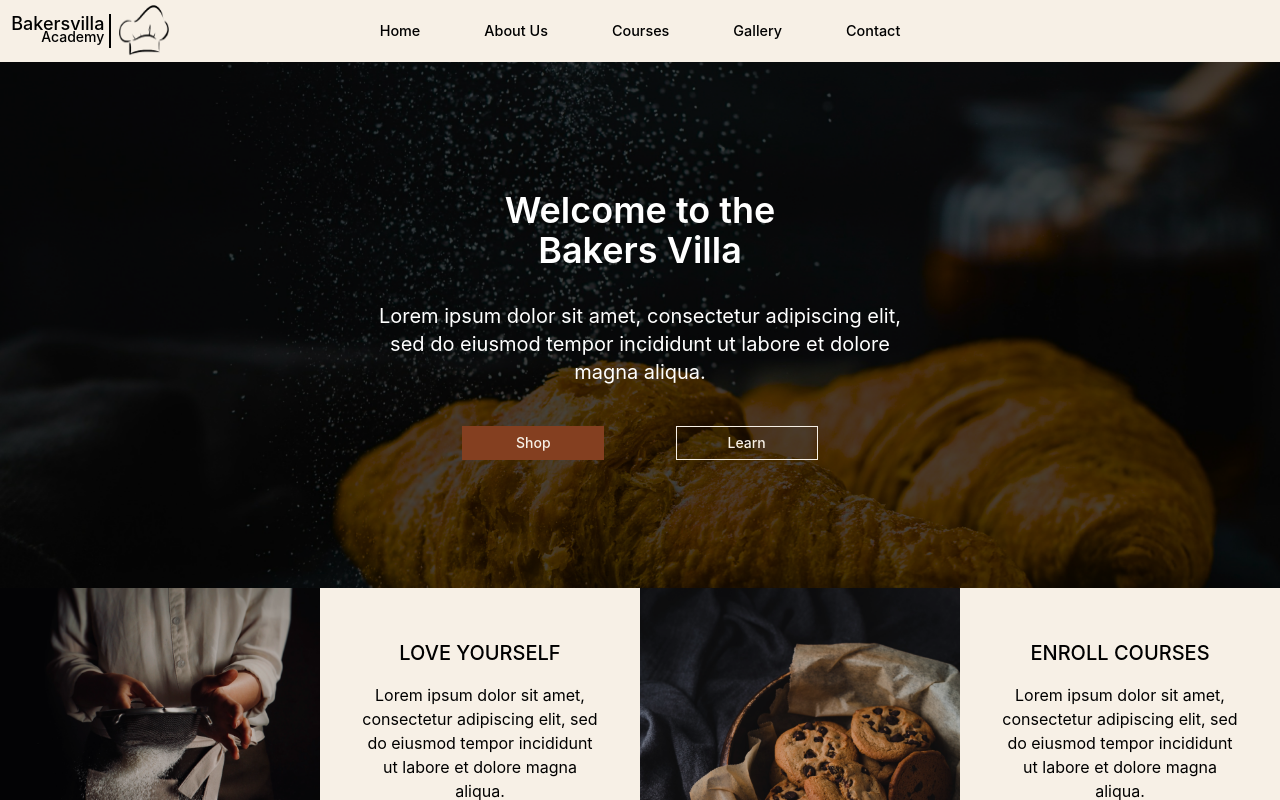
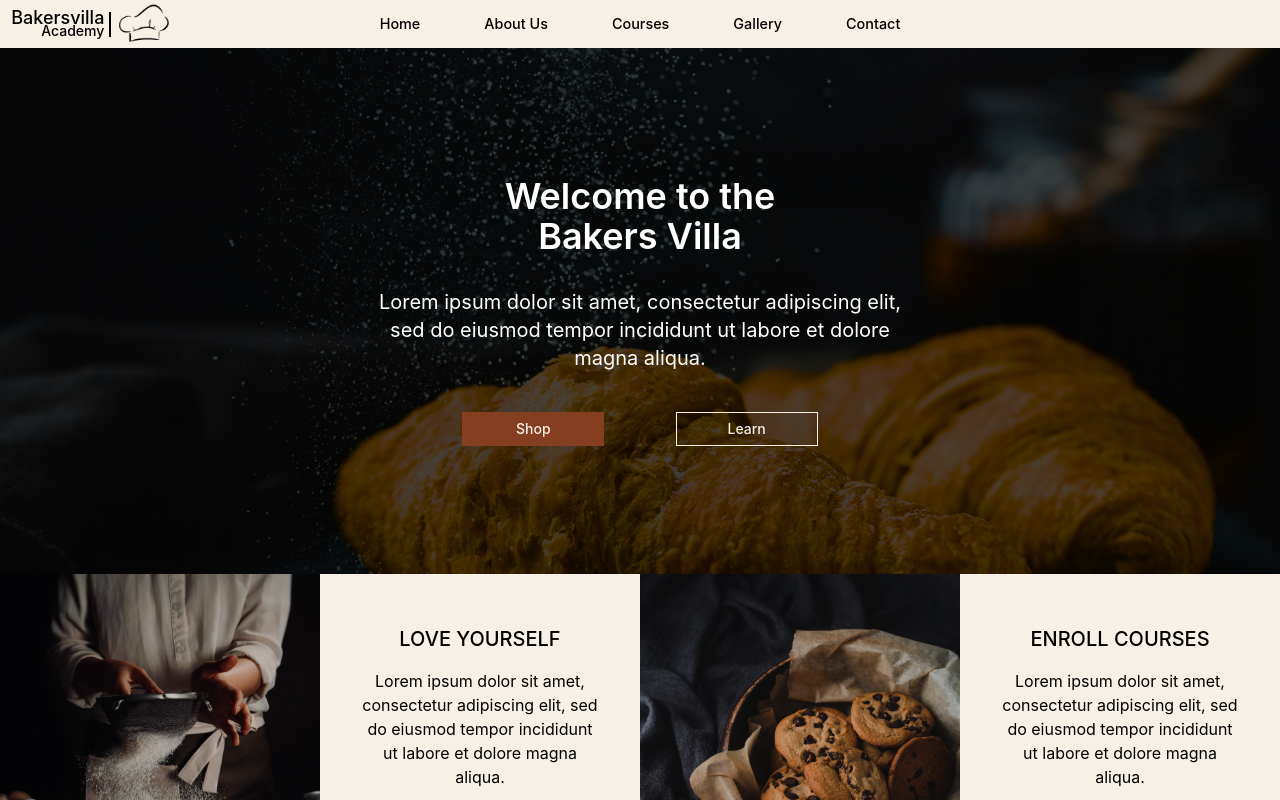
Before and after one commit to jjchann03/Bakersville, a React (Create React App) app: page / in a window 1280 px wide. Shown: the top 800 px of the page. Built offline with nearby package versions, Linux system fonts and the light colour scheme.

Commit message:
Update navabr logo aspect ratio

```diff
--- a/src/Navbar/Navbar.js
+++ b/src/Navbar/Navbar.js
@@ -20,7 +20,7 @@ export default function Navbar(){
                     sm:leading-[10px] md:leading-[11px] xl:leading-[12px] 2xl:leading-[14px] "> Academy</span></p>
                 </div>
                 <hr/>
-                <img src={`${process.env.PUBLIC_URL}/images/logo.png`} alt="logo" id="nav-logo" className="w-[13%] sm:w-4/12 2xl:w-3/12 aspect-square"/>
+                <img src={`${process.env.PUBLIC_URL}/images/logo.png`} alt="logo" id="nav-logo" className="w-[13%] sm:w-4/12 2xl:w-3/12 aspect-[4/3]"/>
             </div>
 
             <div className="hidden sm:flex col-span-5 h-full mx-auto justify-center items-center">
```
